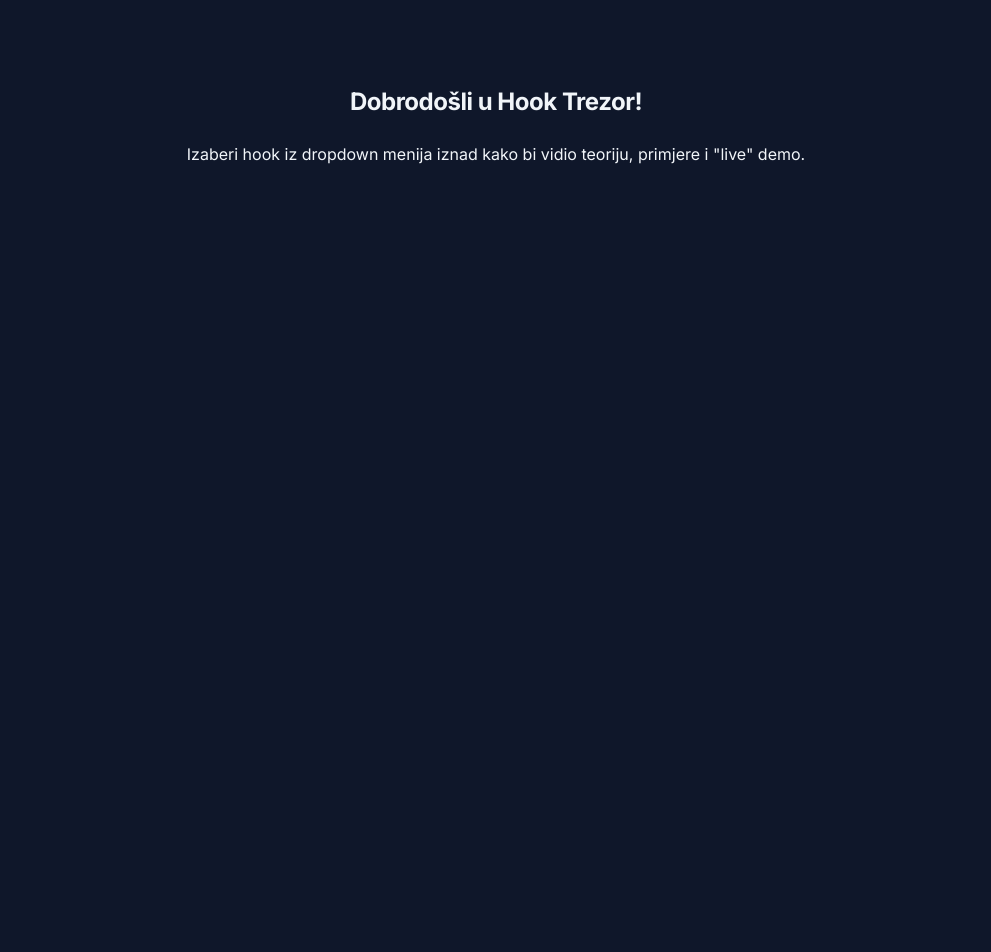
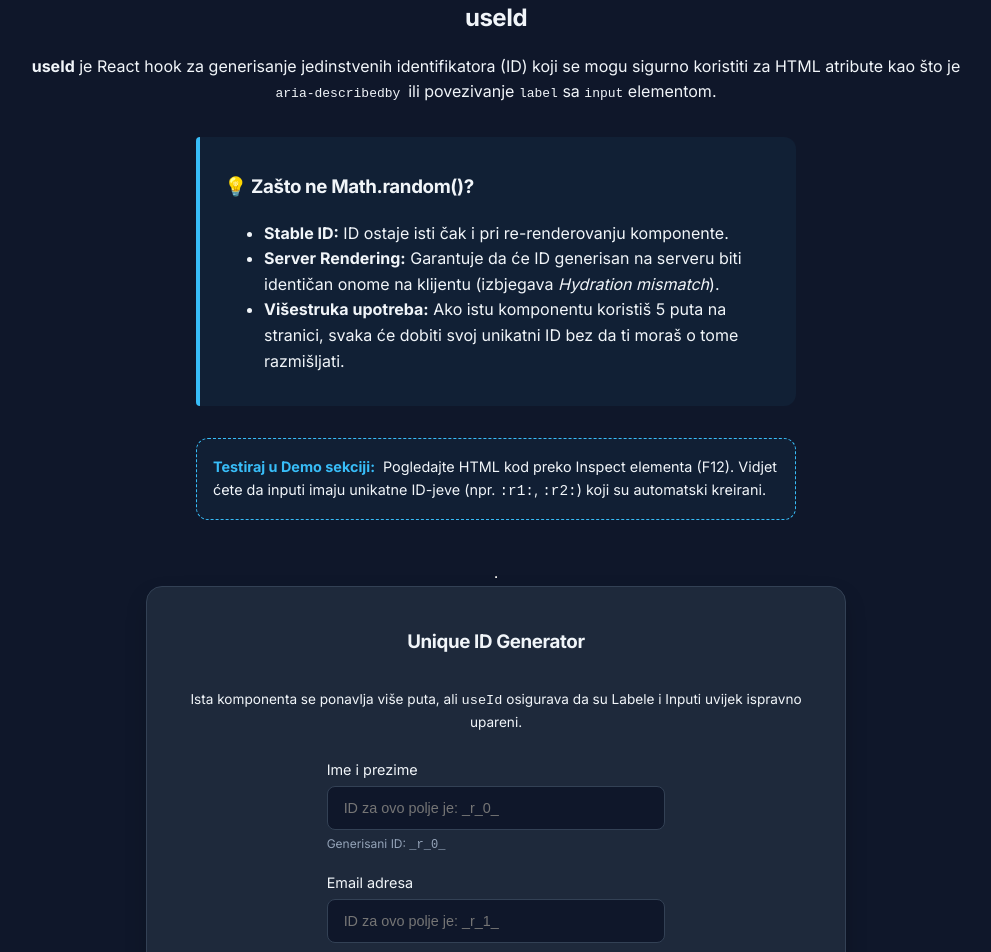
Before and after one commit to Skomorac/learnHooks, a React (Vite) app: page /useId in a window 1280 px wide. Before the commit this address led to /. Shown: the part 260-1212 px from the top of the page, without its empty margins (144-1135 px from the left). Before the commit the page ends 800 px from the top, so only its background shows below. Built offline with nearby package versions, Linux system fonts and the light colour scheme.

Commit message:
added hook useId

```diff
--- a/src/App.tsx
+++ b/src/App.tsx
@@ -15,6 +15,7 @@ import UseDebugValuePage from "./hooks-examples/useDebugValue";
 import UseDeferredValuePage from "./hooks-examples/useDeferredValue";
 import UseTransitionPage from "./hooks-examples/useTransition";
 import UseEffectPage from "./hooks-examples/useEffect";
+import UseIdPage from "./hooks-examples/useId";
 import { useEffect, useState } from "react";
 import "./App.css";
 
@@ -27,6 +28,7 @@ const HOOKS_LIST = [
   { id: "useDeferredValue", name: "useDeferredValue" },
   { id: "useTransition", name: "useTransition" },
   { id: "useEffect", name: "useEffect" },
+  { id: "useId", name: "useId" },
 ];
 
 function Navigation() {
@@ -77,6 +79,7 @@ function App() {
             <Route path="/useDebugValue" element={<UseDebugValuePage />} />
             <Route path="/useTransition" element={<UseTransitionPage />} />
             <Route path="/useEffect" element={<UseEffectPage />} />
+            <Route path="/useId" element={<UseIdPage />} />
             <Route
               path="/useDeferredValue"
               element={<UseDeferredValuePage />}
--- /dev/null
+++ b/src/hooks-examples/useId/index.tsx
@@ -0,0 +1,27 @@
+import UseIdInfo from "./useIdInfo";
+import UseIdDemo from "./useIdDemo";
+
+const UseIdPage = () => {
+  return (
+    <div className="hook-page">
+      <UseIdInfo />
+      <hr />
+      <UseIdDemo />
+      <div className="code-reminder">
+        <h4>💡 Podsjetnik za kod:</h4>
+        <pre>
+          {`const id = useId();
+
+return (
+  <>
+    <label htmlFor={id}>Email</label>
+    <input id={id} type="email" />
+  </>
+);`}
+        </pre>
+      </div>
+    </div>
+  );
+};
+
+export default UseIdPage;
--- /dev/null
+++ b/src/hooks-examples/useId/useIdDemo.tsx
@@ -0,0 +1,53 @@
+import { useId } from "react";
+
+const CustomInput = ({
+  label,
+  type = "text",
+}: {
+  label: string;
+  type?: string;
+}) => {
+  const id = useId();
+
+  return (
+    <div style={{ marginBottom: "1rem", textAlign: "left" }}>
+      {/* Povezujemo label i input koristeći isti generisani ID */}
+      <label
+        htmlFor={id}
+        style={{ display: "block", marginBottom: "5px", fontSize: "0.9rem" }}
+      >
+        {label}
+      </label>
+      <input
+        id={id}
+        type={type}
+        className="hook-select"
+        style={{ width: "100%" }}
+        placeholder={`ID za ovo polje je: ${id}`}
+      />
+      <small style={{ color: "var(--text-muted)", fontSize: "0.75rem" }}>
+        Generisani ID: <code>{id}</code>
+      </small>
+    </div>
+  );
+};
+
+const UseIdDemo = () => {
+  return (
+    <div className="hook-demo">
+      <h3>Unique ID Generator</h3>
+      <p style={{ fontSize: "0.85rem", marginBottom: "1.5rem" }}>
+        Ista komponenta se ponavlja više puta, ali <code>useId</code> osigurava
+        da su Labele i Inputi uvijek ispravno upareni.
+      </p>
+
+      <div style={{ maxWidth: "400px", margin: "0 auto" }}>
+        <CustomInput label="Ime i prezime" />
+        <CustomInput label="Email adresa" type="email" />
+        <CustomInput label="Lozinka" type="password" />
+      </div>
+    </div>
+  );
+};
+
+export default UseIdDemo;
--- /dev/null
+++ b/src/hooks-examples/useId/useIdInfo.tsx
@@ -0,0 +1,49 @@
+const UseIdInfo = () => {
+  return (
+    <section className="hook-info">
+      <a
+        href="https://react.dev/reference/react/useId"
+        target="_blank"
+        rel="noreferrer"
+        className="hook-title-link"
+      >
+        <h2>useId</h2>
+      </a>
+      <p>
+        <strong>useId</strong> je React hook za generisanje jedinstvenih
+        identifikatora (ID) koji se mogu sigurno koristiti za HTML atribute kao
+        što je <code>aria-describedby </code>
+        ili povezivanje <code>label</code> sa <code>input</code> elementom.
+      </p>
+
+      <div className="key-points">
+        <h3>💡 Zašto ne Math.random()?</h3>
+        <ul>
+          <li>
+            <strong>Stable ID:</strong> ID ostaje isti čak i pri re-renderovanju
+            komponente.
+          </li>
+          <li>
+            <strong>Server Rendering:</strong> Garantuje da će ID generisan na
+            serveru biti identičan onome na klijentu (izbjegava{" "}
+            <em>Hydration mismatch</em>).
+          </li>
+          <li>
+            <strong>Višestruka upotreba:</strong> Ako istu komponentu koristiš 5
+            puta na stranici, svaka će dobiti svoj unikatni ID bez da ti moraš o
+            tome razmišljati.
+          </li>
+        </ul>
+      </div>
+
+      <div className="testing-box">
+        <strong>Testiraj u Demo sekciji:</strong>
+        Pogledajte HTML kod preko Inspect elementa (F12). Vidjet ćete da inputi
+        imaju unikatne ID-jeve (npr. <code>:r1:</code>, <code>:r2:</code>) koji
+        su automatski kreirani.
+      </div>
+    </section>
+  );
+};
+
+export default UseIdInfo;
```
